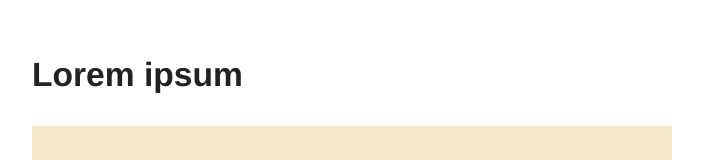
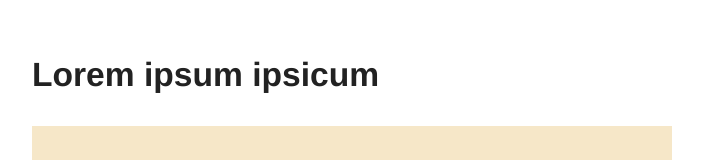
Before and after one commit to julik/lipsum, a plain HTML site: page index.html in a window 1280 px wide. Shown: the top 160 px of the page, without its empty margins (288-991 px from the left). Drawn offline with Linux system fonts and the light colour scheme.

Commit message:
Just a little bump

```diff
--- a/index.html
+++ b/index.html
@@ -11,7 +11,7 @@
     </style>
   </head>
   <body>
-    <h1>Lorem ipsum</h1>
+    <h1>Lorem ipsum ipsicum</h1>
     <img src="hills.svg" alt="Three hills under a low sun" width="640" height="320">
     <p>Lorem ipsum dolor sit amet, consectetur adipiscing elit, sed do eiusmod tempor incididunt ut labore et dolore magna aliqua. Ut enim ad minim veniam, quis nostrud exercitation ullamco laboris nisi ut aliquip ex ea commodo consequat.</p>
     <p>Duis aute irure dolor in reprehenderit in voluptate velit esse cillum dolore eu fugiat nulla pariatur. Excepteur sint occaecat cupidatat non proident, sunt in culpa qui officia deserunt mollit anim id est laborum.</p>
```
